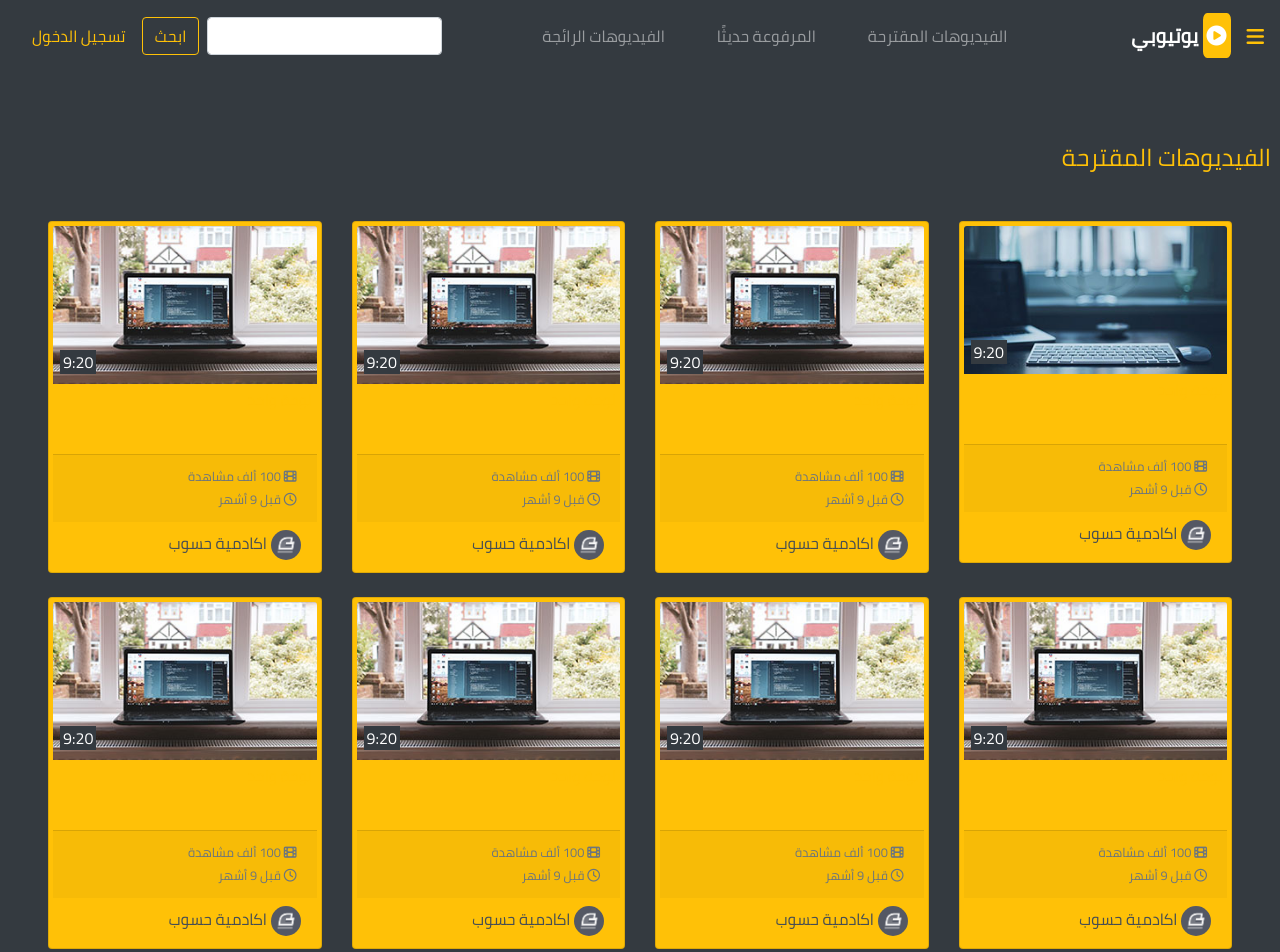
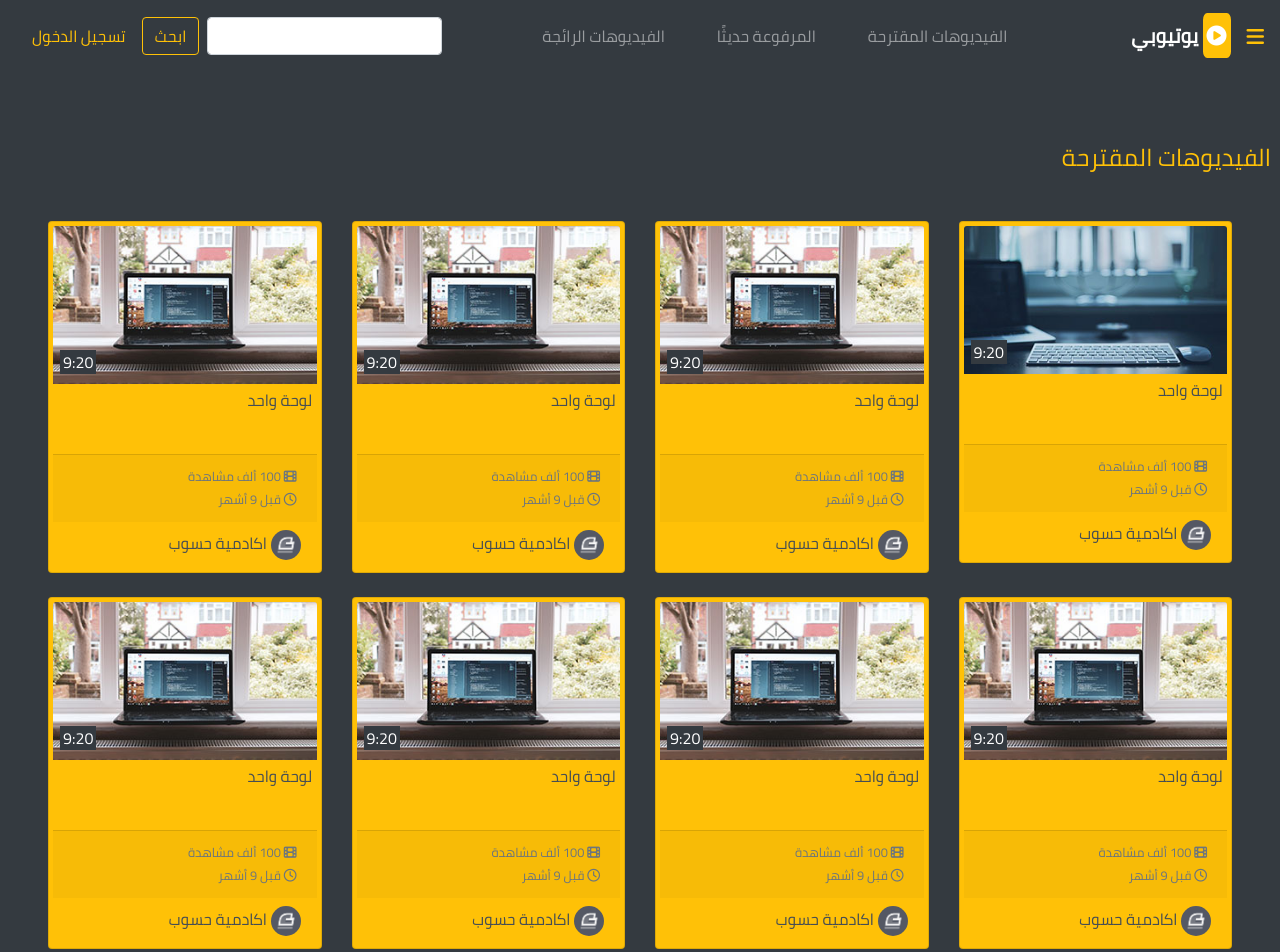
Before and after one commit to AMAPY20/Mytube, a plain HTML site: page index.html in a window 1280 px wide. Shown: the top 952 px of the page. Drawn offline with nearby package versions, Linux system fonts and the light colour scheme.

Commit message:
Update index.css

```diff
--- a/css/index.css
+++ b/css/index.css
@@ -98,6 +98,7 @@ time {
 .card .card-title {
   height: 50px;
   overflow: hidden;
+  color: #454d54;
 }
 .card:hover .fa-play {
   display: inline;
```
